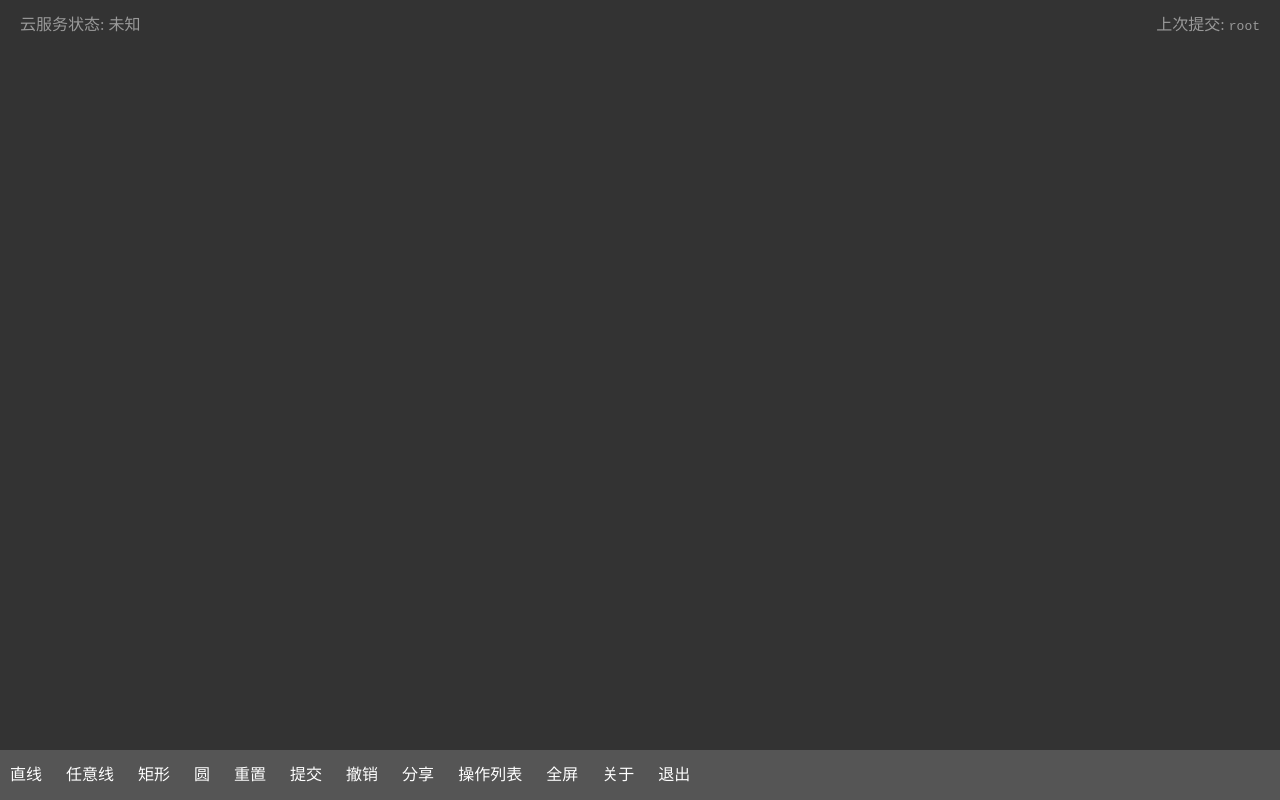
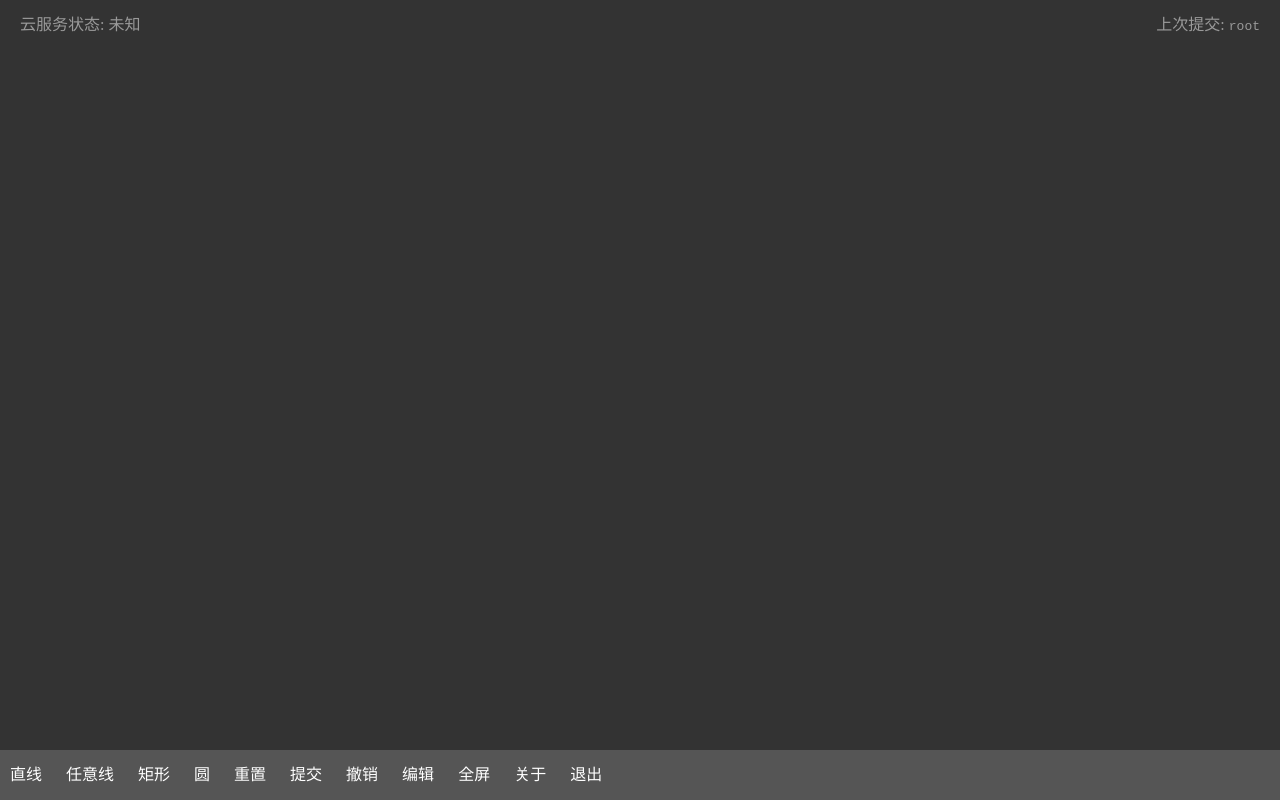
Before and after one commit to losfair/AlphaBoard, a website with bundled scripts: page frontend/index.html in a window 1280 px wide. Built offline with nearby package versions, Linux system fonts and the light colour scheme; no server answers.

Commit message:
Update navigation texts

```diff
--- a/frontend/index.html
+++ b/frontend/index.html
@@ -17,8 +17,7 @@
             <div onclick="resetEverything()">重置</div>
             <div onclick="commitActions()">提交</div>
             <div onclick="cancelStep()">撤销</div>
-            <div onclick="commitAndShare()">分享</div>
-            <div onclick="toggleActionList()">操作列表</div>
+            <div onclick="toggleActionList()">编辑</div>
             <div onclick="switchFullScreen()">全屏</div>
             <div onclick="showAboutInfo()">关于</div>
             <div onclick="window.close()">退出</div>
```
